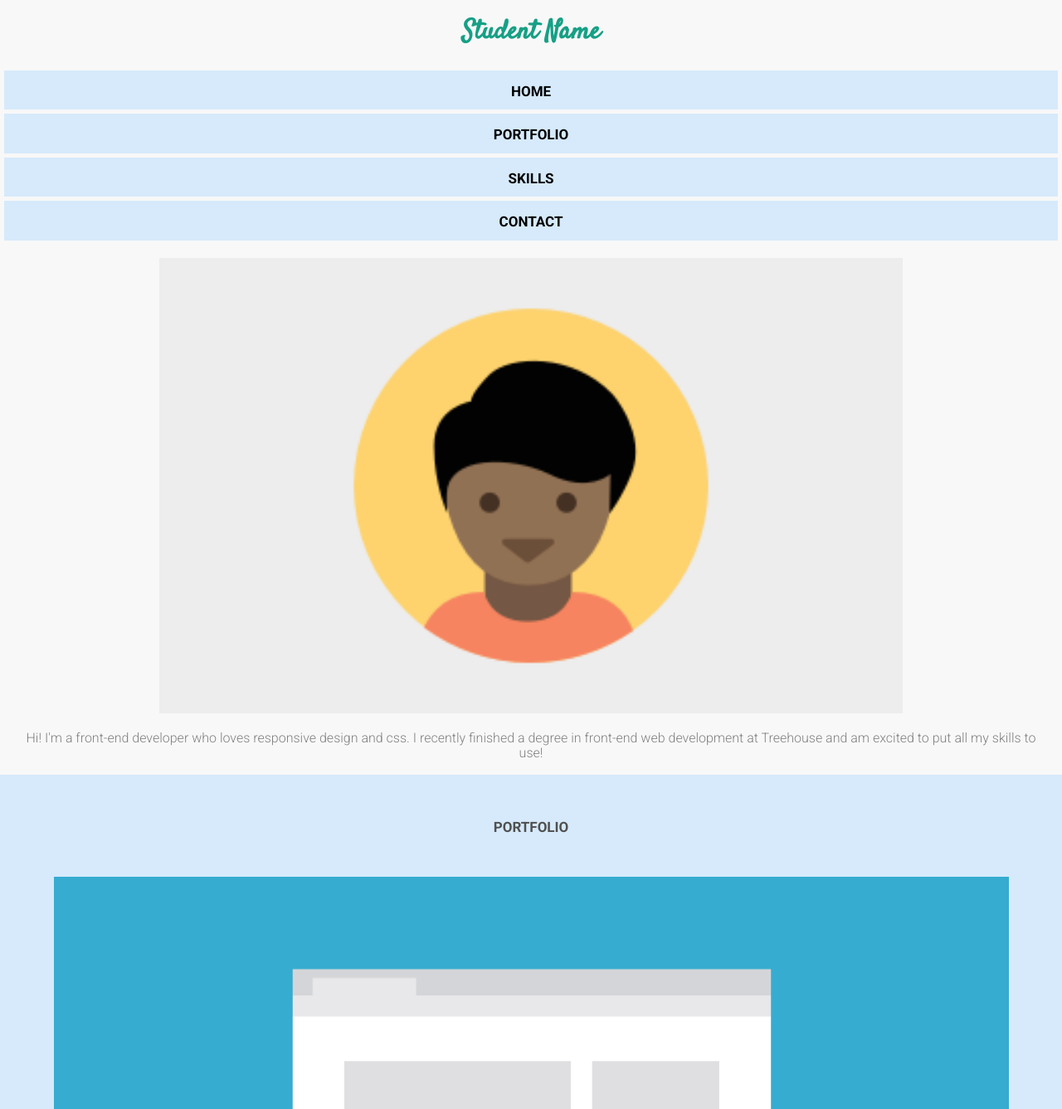
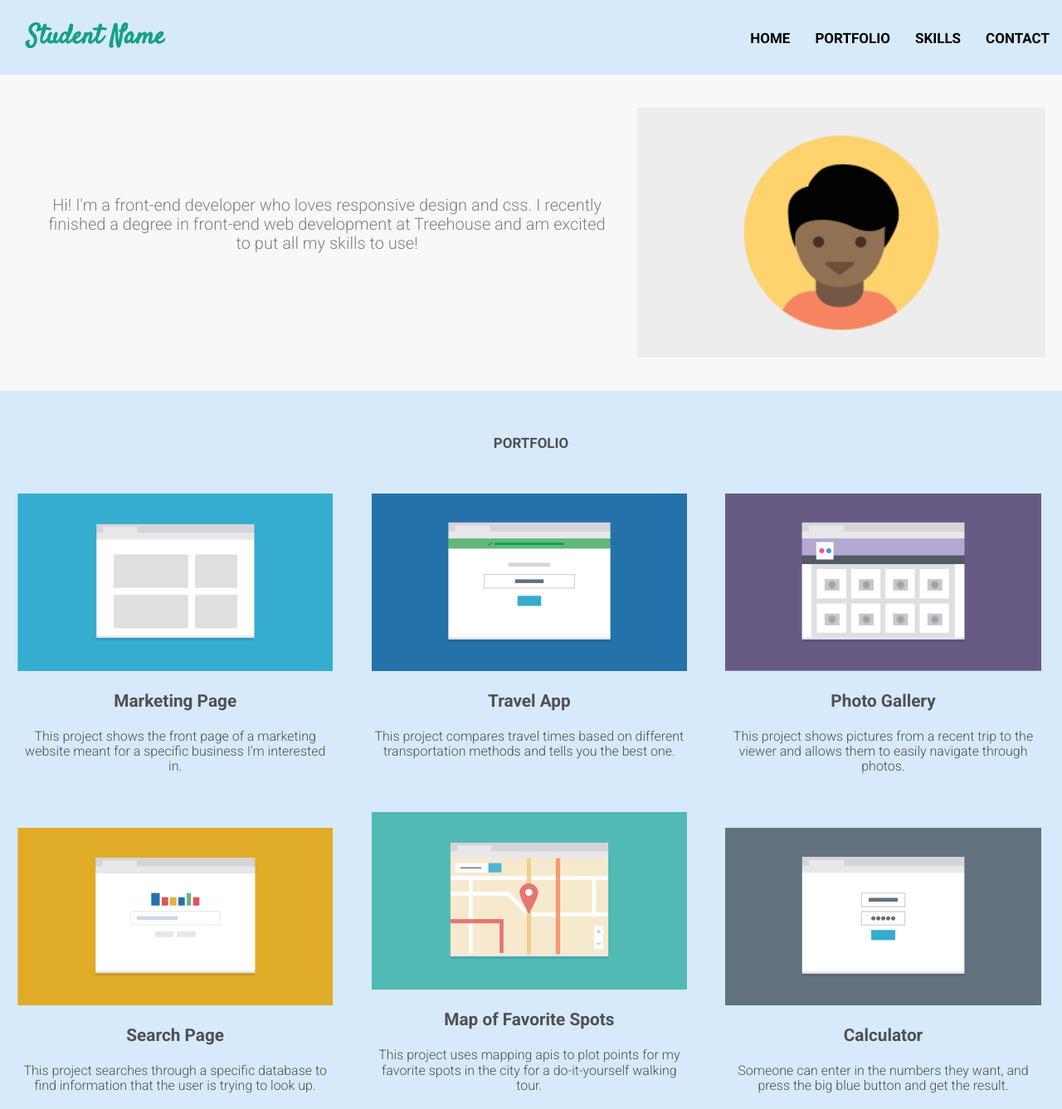
Before and after one commit to ahume131/responsive-layout-site, a plain HTML site: page index.html in a window 1280 px wide. Shown: the top 1337 px of the page at 83% size. Drawn offline with Linux system fonts and the light colour scheme.

Commit message:
Added media query for desktop screens, made corrections to html

```diff
--- a/css/styles.css
+++ b/css/styles.css
@@ -3,7 +3,7 @@
    =========================================== */
 
    * {
-       box-sizing: border-box;
+    box-sizing: border-box;
    }
 
    body {
@@ -12,14 +12,50 @@
     color: #505050;
    }
 
+   p {
+    margin-left: 1.5em;
+    margin-right: 1.5em;
+    }
 
+    a {
+        text-decoration: none;
+    }
+
+    h2 {
+        margin-top: 3rem;
+        margin-bottom: 2em;
+        font-variant: small-caps;
+    }
+
+    h3 {
+        font-weight: 600;
+        font-size: 1.3em;
+    }
+
+    img {
+        width: 90%;
+    }
+
+    li {
+        list-style: none;
+    }
+
+    footer {
+        display: flex;
+        justify-content: space-between;
+        align-items: center;
+        font-weight: bold;
+        border-top: 1px solid lightgray;
+        margin: 0 0.5em;
+        color: black;
+    }
 
  /* ==========================================
      Base Layout Styles
     ========================================== */
 
     /* ---- Navigation ---- */
-      #main-nav {
+      nav {
         display: flex;
         flex-direction: column;
         flex-grow: 1;
@@ -31,10 +67,6 @@
           background-color: #d6eafb;
           padding: 0.5em;
           margin: 0.25em;
-      }
-
-      #main-nav a {
-          text-decoration: none;
       }
 
       .nav a {
@@ -63,21 +95,18 @@
       #skills {
           display: flex;
           flex-direction: column;
+          justify-content: center;
+          align-items: center;
           background-color: white;
       }
 
       #contact {
         margin-top: 1.5em;
-        margin-bottom: 1.5em;
+        margin-bottom: 3em;
       }
 
 
     /* ---- Page Elements ---- */
-
-    p {
-        margin-left: 1.5em;
-        margin-right: 1.5em;
-    }
 
     .name, a {
         color: black;
@@ -88,21 +117,6 @@
         color: #16a085;
     }
 
-    h2 {
-        margin-top: 3rem;
-        font-variant: small-caps;
-    }
-
-
-    h3 {
-        font-weight: 600;
-        font-size: 1.3em;
-    }
-
-    .section-heading {
-        margin-bottom: 2em;
-    }
-
     #intro {
         color: gray;
     }
@@ -110,14 +124,6 @@
     #intro img {
         max-width: 70%;
         margin-top: 1em;
-    }
-
-    img {
-        width: 90%;
-    }
-
-    li {
-        list-style: none;
     }
 
     .item {
@@ -134,13 +140,12 @@
         margin-left: 0.5em;
     }
 
-    footer {
-        display: flex;
-        justify-content: space-between;
-        font-weight: bold;
-        border-top: 1px solid lightgray;
-        margin: 0 0.5em;
-        color: black;
+    #bottom-nav-mobile p {
+        font-variant: small-caps;
+    }
+
+    #bottom-nav-tablet-desktop {
+        display: none;
     }
 
   /* =========================================
@@ -148,9 +153,101 @@
      ========================================= */
 
      @media (min-width: 768px) {
+        #main-nav {
+            display: flex;
+            flex-direction: row;
+            justify-content: center;
+            align-items: center;
+            flex-grow: 1;
+            background-color: #d6eafb;
+        }
 
+        #intro {
+            display: flex;
+            padding: 1em;
+            margin-bottom: 1em;
+        }
+
+        #intro img {
+            order: 1;
+            align-self: center;
+            max-width: 45%;
+        }
+
+        #intro p {
+            align-self: center;
+            flex-grow: 2;
+        }
+
+        #portfolio-list {
+            display: flex;
+            flex-flow: column wrap;
+            justify-content: space-between;
+            max-height: 300vh;
+        }
+
+        .item {
+            max-width: 50%;
+        }
+
+        #contact {
+            margin-bottom: 4em;
+        }
+
+        .bottom-nav-mobile {
+            display: none;
+        }
+
+        footer {
+            margin-left: 3em;
+            margin-right: 3em;
+        }
+
+        #bottom-nav-tablet-desktop {
+            display: flex;
+            flex-direction: row;
+            justify-content: space-around;
+            align-items: center;
+            font-variant: small-caps;
+        }
+
+        #bottom-nav-tablet-desktop a {
+            text-decoration: none;
+            padding: 1em;
+        }
      }
 
      @media (min-width: 1024px) {
+       nav {
+        display: flex;
+        flex-direction: row;
+        justify-content: space-between;
+        align-items: center;
+        background-color: #d6eafb;
+       }
 
+       #main-nav {
+           justify-content: flex-end;
+       }
+
+       h1 {
+           margin-left: 1em;
+       }
+
+       #intro {
+           font-size: 1.25em;
+       }
+
+       #portfolio-list {
+           max-height: 100vh;
+       }
+
+       .item {
+           max-width: 33%;
+       }
+
+       footer {
+           justify-content: space-between;
+           font-size: 1.1em;
+       }
      }
--- a/index.html
+++ b/index.html
@@ -13,9 +13,9 @@
     <body>
         <div id="wrapper">
             <header>
-                <nav id="main-nav">
+                <nav>
                     <h1 class="name">Student Name</h1>
-                    <ul>
+                    <ul id="main-nav">
                         <li class="nav"><a href="#">home</a></li>
                         <li class="nav"><a href="#portfolio">portfolio</a></li>
                         <li class="nav"><a href="#skills">skills</a></li>
@@ -26,40 +26,40 @@
 
             <main>
                 <section id="intro">
-                    <img src="images/responsive-layout-profile.png">
+                    <img src="images/responsive-layout-profile.png" alt="profile picture">
                     <p>Hi! I'm a front-end developer who loves responsive design and css. I recently finished a degree in front-end web development at Treehouse and am excited to put all my skills to use!</p>
                 </section>
 
                 <section id="portfolio">
                     <h2 class="section-heading">portfolio</h2>
-                    <ul>
+                    <ul id="portfolio-list">
                         <li class="first item">
-                            <img src="images/portfolio-1.png" class="portfolio-image">
+                            <img src="images/portfolio-1.png" alt="marketing page image" class="portfolio-image">
                             <h3>Marketing Page</h3>
                             <p>This project shows the front page of a marketing website meant for a specific business I'm interested in.</p>
                         </li>
-                        <li class="second item" class="portfolio-image">
-                            <img src="images/portfolio-2.png">
+                        <li class="second item">
+                            <img src="images/portfolio-2.png"  alt="search page image" class="portfolio-image">
                             <h3>Search Page</h3>
                             <p>This project searches through a specific database to find information that the user is trying to look up.</p>
                         </li>
-                        <li class="third item" class="portfolio-image">
-                            <img src="images/portfolio-3.png">
+                        <li class="third item">
+                            <img src="images/portfolio-3.png" alt="travel app image" class="portfolio-image">
                             <h3>Travel App</h3>
                             <p>This project compares travel times based on different transportation methods and tells you the best one.</p>
                         </li>
-                        <li class="fourth item" class="portfolio-image">
-                            <img src="images/portfolio-4.png">
+                        <li class="fourth item">
+                            <img src="images/portfolio-4.png" alt="map app image" class="portfolio-image">
                             <h3>Map of Favorite Spots</h3>
                             <p>This project uses mapping apis to plot points for my favorite spots in the city for a do-it-yourself walking tour.</p>
                         </li>
-                        <li class="fifth item" class="portfolio-image">
-                            <img src="images/portfolio-5.png">
+                        <li class="fifth item">
+                            <img src="images/portfolio-5.png" alt="photo gallery image" class="portfolio-image">
                             <h3>Photo Gallery</h3>
                             <p>This project shows pictures from a recent trip to the viewer and allows them to easily navigate through photos.</p>
                         </li>
-                        <li class="sixth item" class="portfolio-image">
-                            <img src="images/portfolio-6.png">
+                        <li class="sixth item">
+                            <img src="images/portfolio-6.png" alt="calculator app image" class="portfolio-image">
                             <h3>Calculator</h3>
                             <p>Someone can enter in the numbers they want, and press the big blue button and get the result.</p>
                         </li>
@@ -84,7 +84,12 @@
 
                 <footer>
                     <p class="name">Student Name</p>
-                    <p class="nav"><a href="#">back to top</a></p>
+                    <p class="bottom-nav-mobile nav"><a href="#">back to top</a></p>
+                    <ul id="bottom-nav-tablet-desktop">
+                        <li class="nav"><a href="#">home</a></li>
+                        <li class="nav"><a href="#portfolio">portfolio</a></li>
+                        <li class="nav"><a href="#contact">contact</a></li>
+                    </ul>
                 </footer>
             </main>
         </div>
```
Also changed, not shown: css/normalize.css.
